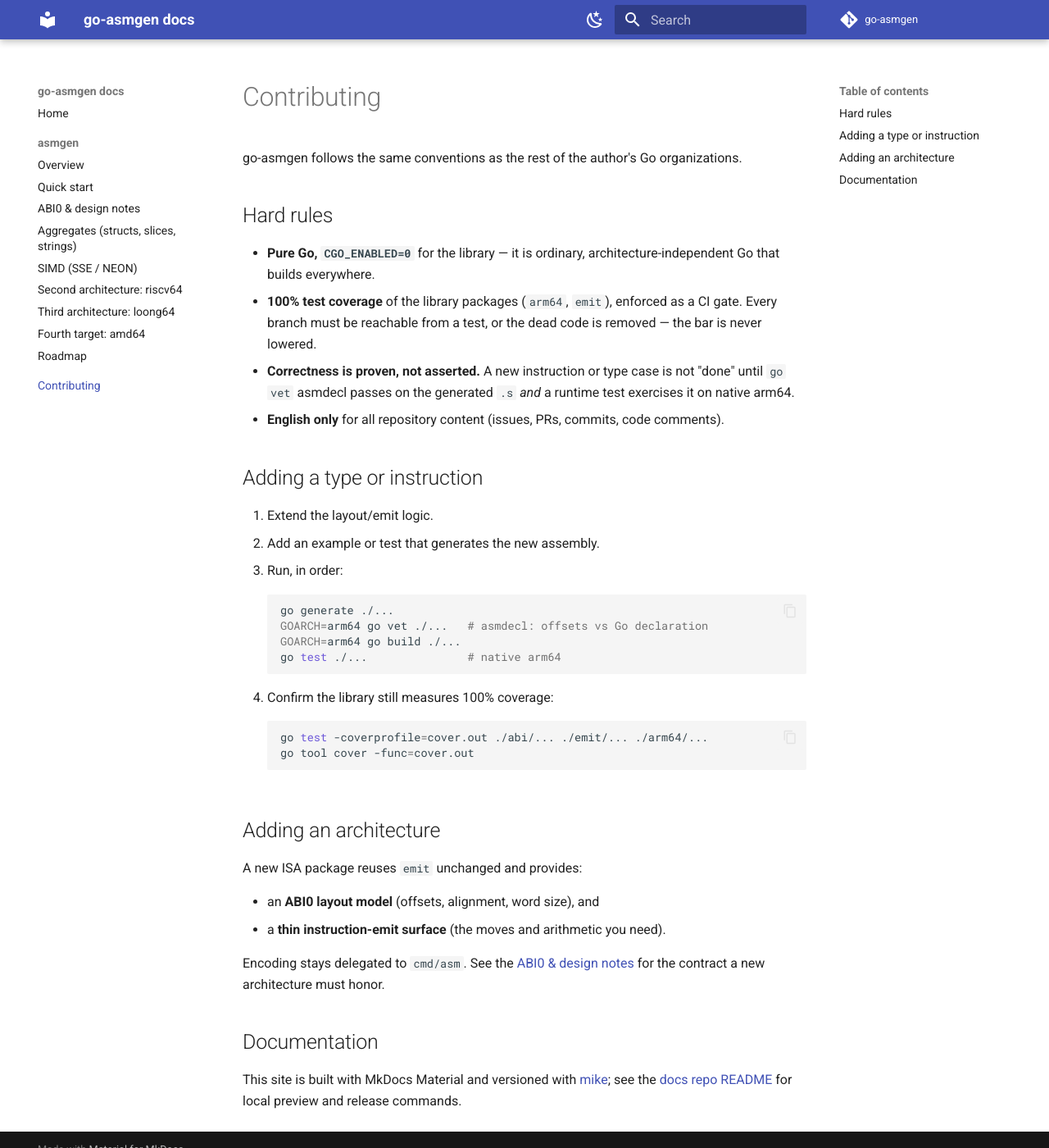
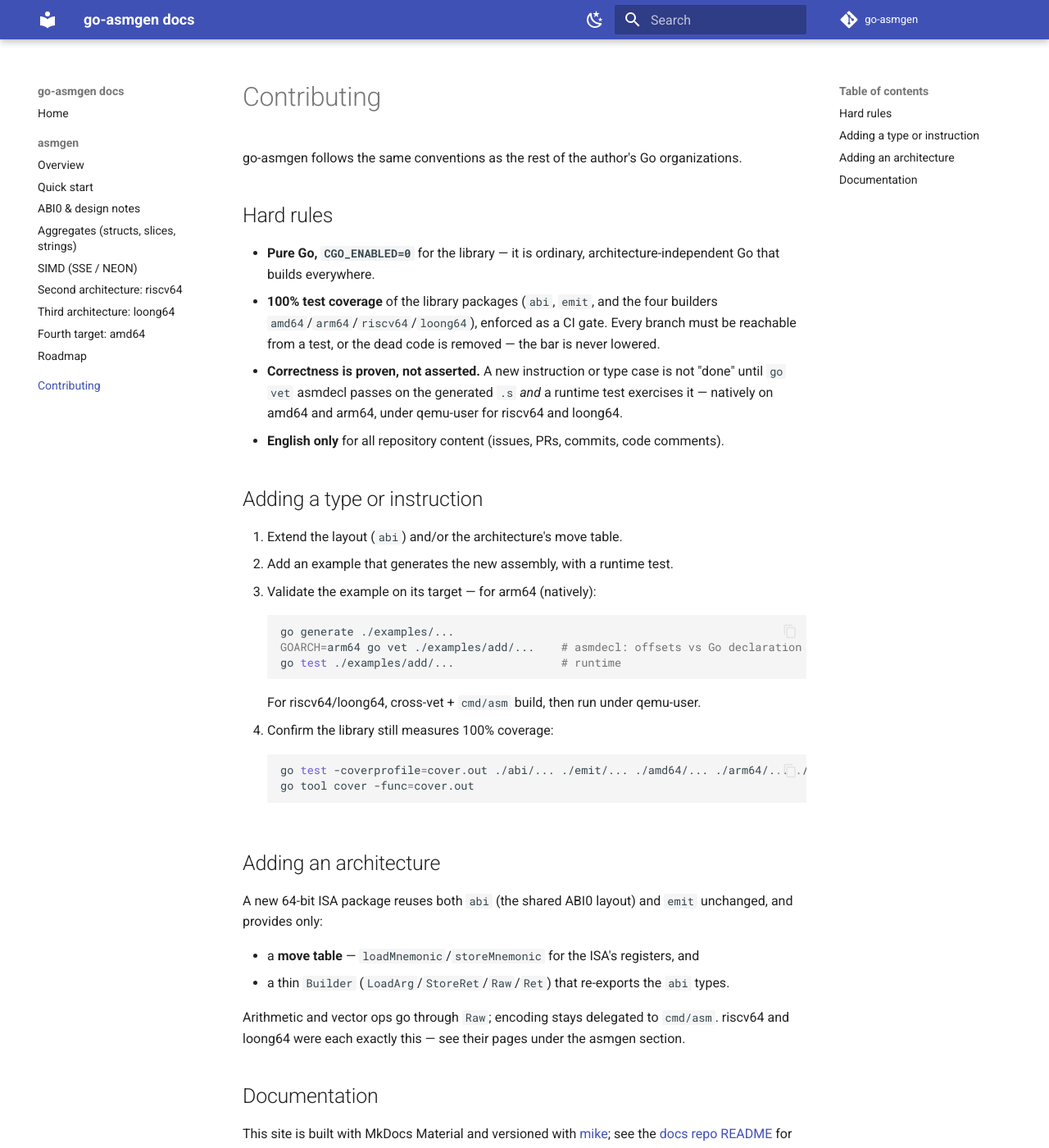
Before and after one commit to go-asmgen/docs, an MkDocs documentation site: the page built from docs/contributing.md, in a window 1280 px wide and 1400 px high. Shown: the whole window at 82% size. Built offline with MkDocs 1.6.1 and Material for MkDocs 9.7.7, drawn with Linux system fonts in a browser that asks for light colours; the version menu is left out.

Commit message:
Sync docs to the current code reality
- Fix stale API in examples: arm64.Layout takes []arm64.Type, not []int (the
  quickstart and overview snippets no longer compiled as shown).
- Overview: three layers (abi + per-arch builders + emit) and all four targets,
  not "emit + arm64".
- Contributing: coverage covers all six library packages; runtime is native on
  amd64/arm64 and qemu for riscv64/loong64; a new ISA reuses abi+emit and adds
  only a move table.
- Roadmap: drop the v0 "(here)" marker, add amd64, mark SIMD done on all four
  (SSE/NEON/RVV/LSX), note the releases.
- Design: "What's supported" now lists aggregates, by-value arrays and SIMD;
  the "not yet" is narrowed to first-class vector types; runtime priority spans
  all targets.

Co-Authored-By: Claude Opus 4.8 (1M context) <noreply@anthropic.com>

````diff
--- a/docs/contributing.md
+++ b/docs/contributing.md
@@ -7,42 +7,46 @@ organizations.
 
 - **Pure Go, `CGO_ENABLED=0`** for the library — it is ordinary,
   architecture-independent Go that builds everywhere.
-- **100% test coverage** of the library packages (`arm64`, `emit`),
-  enforced as a CI gate. Every branch must be reachable from a test, or the dead
-  code is removed — the bar is never lowered.
+- **100% test coverage** of the library packages (`abi`, `emit`, and the four
+  builders `amd64`/`arm64`/`riscv64`/`loong64`), enforced as a CI gate. Every
+  branch must be reachable from a test, or the dead code is removed — the bar is
+  never lowered.
 - **Correctness is proven, not asserted.** A new instruction or type case is not
   "done" until `go vet` asmdecl passes on the generated `.s` *and* a runtime
-  test exercises it on native arm64.
+  test exercises it — natively on amd64 and arm64, under qemu-user for riscv64
+  and loong64.
 - **English only** for all repository content (issues, PRs, commits, code
   comments).
 
 ## Adding a type or instruction
 
-1. Extend the layout/emit logic.
-2. Add an example or test that generates the new assembly.
-3. Run, in order:
+1. Extend the layout (`abi`) and/or the architecture's move table.
+2. Add an example that generates the new assembly, with a runtime test.
+3. Validate the example on its target — for arm64 (natively):
    ```bash
-   go generate ./...
-   GOARCH=arm64 go vet ./...   # asmdecl: offsets vs Go declaration
-   GOARCH=arm64 go build ./...
-   go test ./...               # native arm64
+   go generate ./examples/...
+   GOARCH=arm64 go vet ./examples/add/...    # asmdecl: offsets vs Go declaration
+   go test ./examples/add/...                # runtime
    ```
+   For riscv64/loong64, cross-vet + `cmd/asm` build, then run under qemu-user.
 4. Confirm the library still measures 100% coverage:
    ```bash
-   go test -coverprofile=cover.out ./abi/... ./emit/... ./arm64/...
+   go test -coverprofile=cover.out ./abi/... ./emit/... ./amd64/... ./arm64/... ./riscv64/... ./loong64/...
    go tool cover -func=cover.out
    ```
 
 ## Adding an architecture
 
-A new ISA package reuses `emit` unchanged and provides:
+A new 64-bit ISA package reuses both `abi` (the shared ABI0 layout) and `emit`
+unchanged, and provides only:
 
-- an **ABI0 layout model** (offsets, alignment, word size), and
-- a **thin instruction-emit surface** (the moves and arithmetic you need).
+- a **move table** — `loadMnemonic`/`storeMnemonic` for the ISA's registers, and
+- a thin `Builder` (`LoadArg`/`StoreRet`/`Raw`/`Ret`) that re-exports the `abi`
+  types.
 
-Encoding stays delegated to `cmd/asm`. See the
-[ABI0 & design notes](asmgen/design.md) for the contract a new architecture must
-honor.
+Arithmetic and vector ops go through `Raw`; encoding stays delegated to
+`cmd/asm`. riscv64 and loong64 were each exactly this — see their pages under
+the asmgen section.
 
 ## Documentation
 
````
Also changed, not shown: docs/asmgen/design.md (+19 -15 lines), docs/asmgen/index.md (+15 -11 lines), docs/asmgen/quickstart.md (+2 -2 lines), docs/asmgen/roadmap.md (+18 -16 lines).
